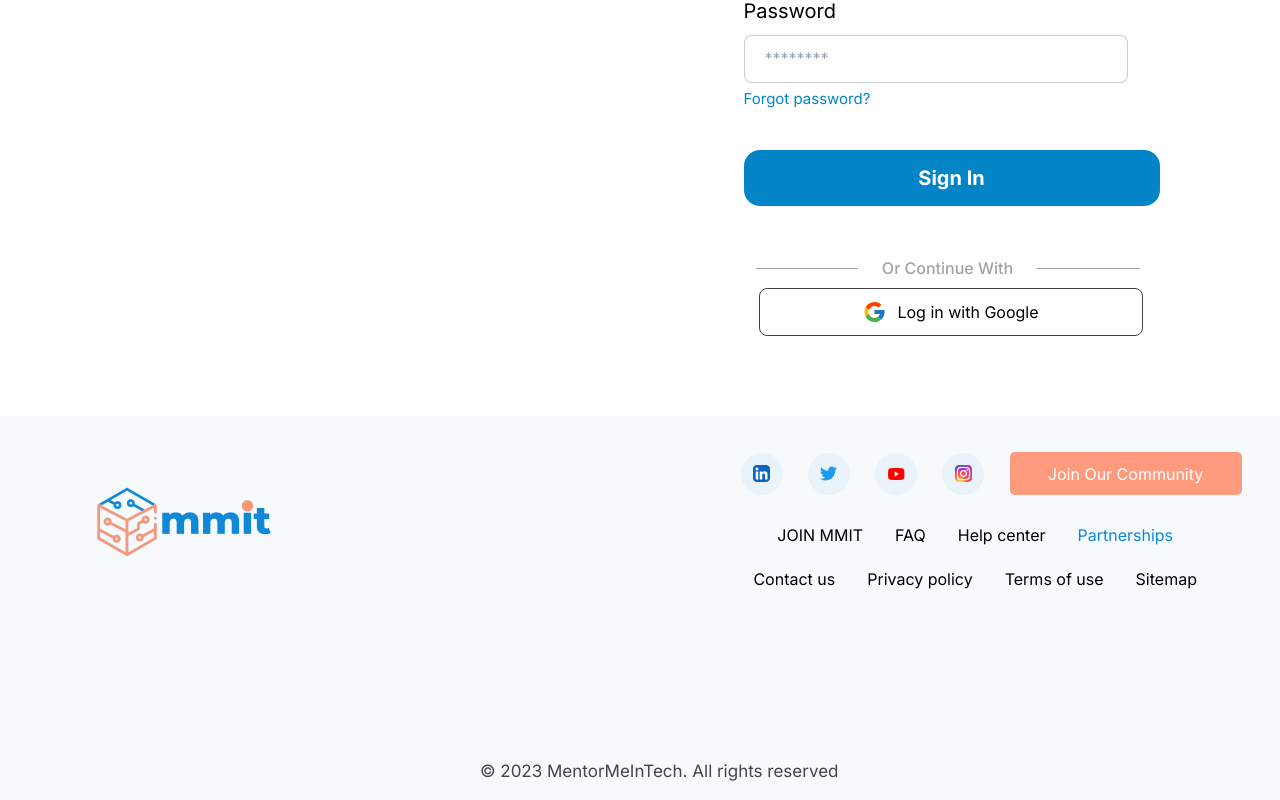
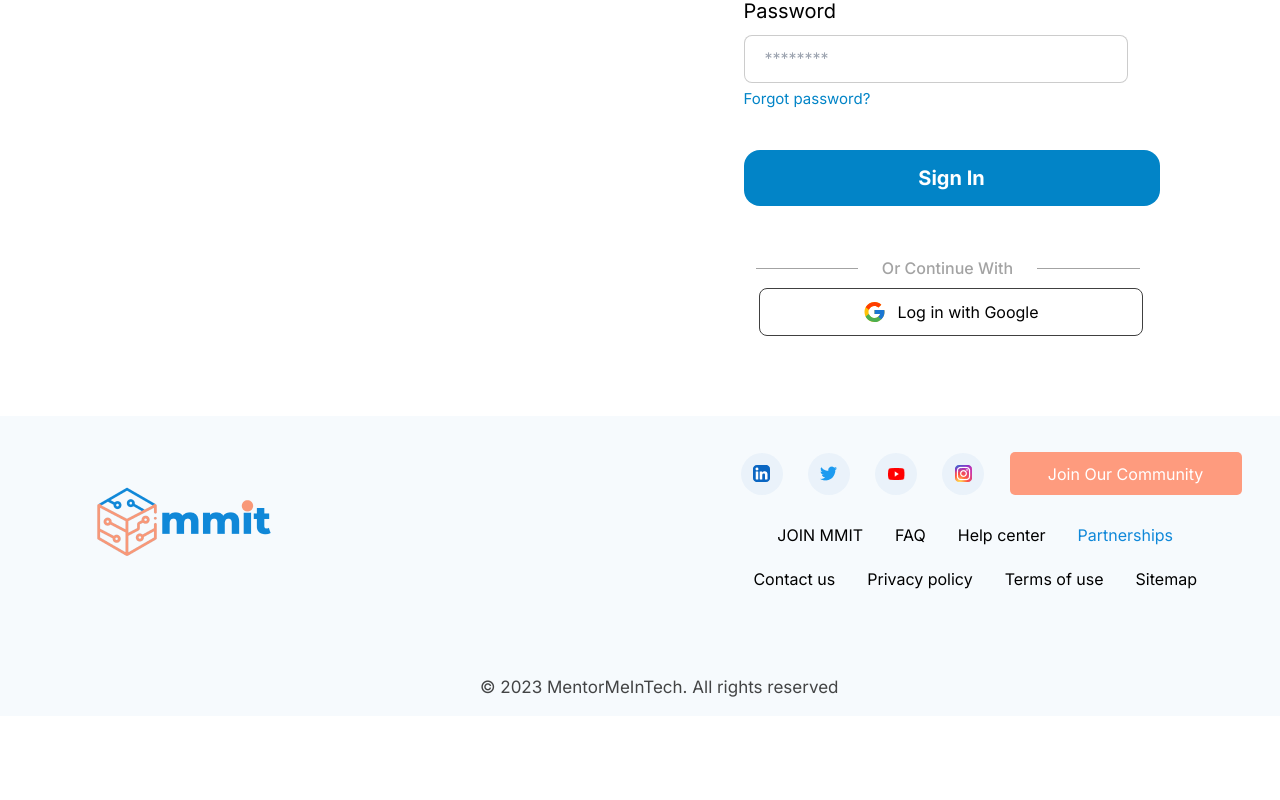
Before and after one commit to mentormeintech/mmit-webapp, a Next.js app: page /MentorLogin in a window 1280 px wide. Shown: the part 634-1434 px from the top of the page. After the commit the page ends 1350 px from the top, so only its background shows below. Built offline with nearby package versions, Linux system fonts and the light colour scheme.

Commit message:
style: Updated height of Footer component

```diff
--- a/src/app/Components/Footer.js
+++ b/src/app/Components/Footer.js
@@ -3,7 +3,7 @@ import Link from "next/link"
 
 const Footer = () => {
   return (
-    <footer className="pl-[6%] pr-[3%] min-h-[384px] bg-[#F6FAFD] flex flex-col justify-between pt-9 pb-4">
+    <footer className="pl-[6%] pr-[3%] min-h-[300px] bg-[#F6FAFD] flex flex-col justify-between pt-9 pb-4">
         <div className="flex justify-between items-center">
             <section className="w-[53%]">
                 <Image src='/images/footerLogo.png' width={202} height={89.494} alt="" className="w-[202px] h-[89.494px]"/>
@@ -30,7 +30,7 @@ const Footer = () => {
                 </div>
             </section>
         </div>
-        <p className="text-[rgba(0,0,0,0.73)] text-[17px] text-center">© 2023 MentorMeInTech. All rights reserved</p>
+        <p className="text-[rgba(0,0,0,0.73)] text-[17px] text-center ">© 2023 MentorMeInTech. All rights reserved</p>
     </footer>
   )
 }
```
